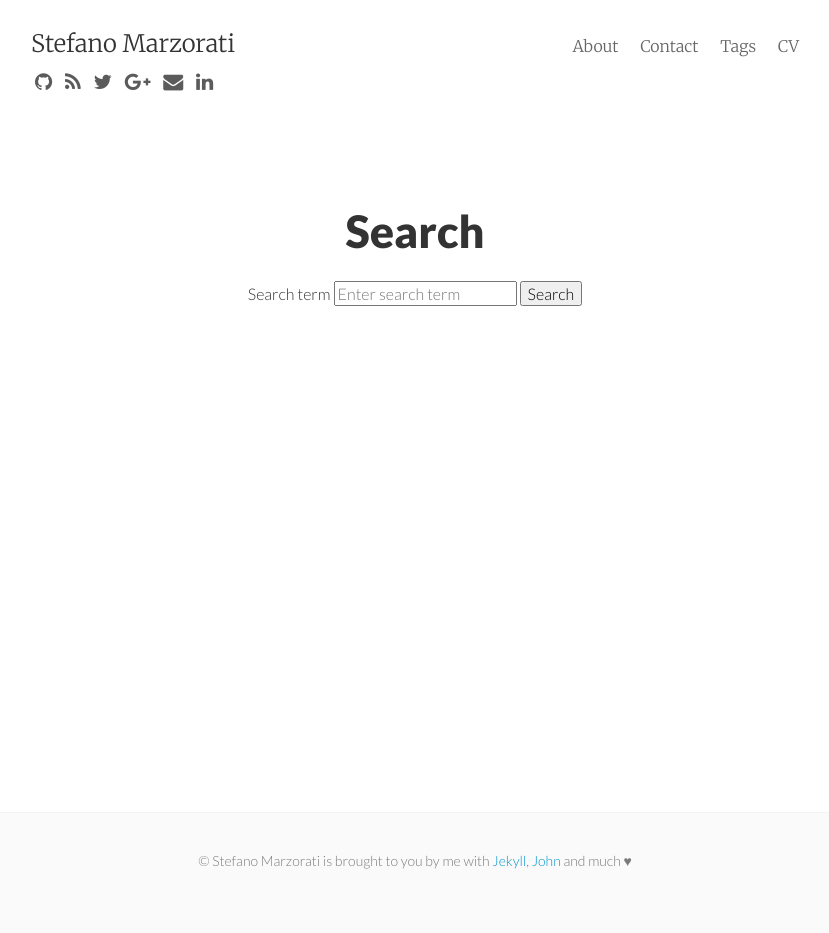
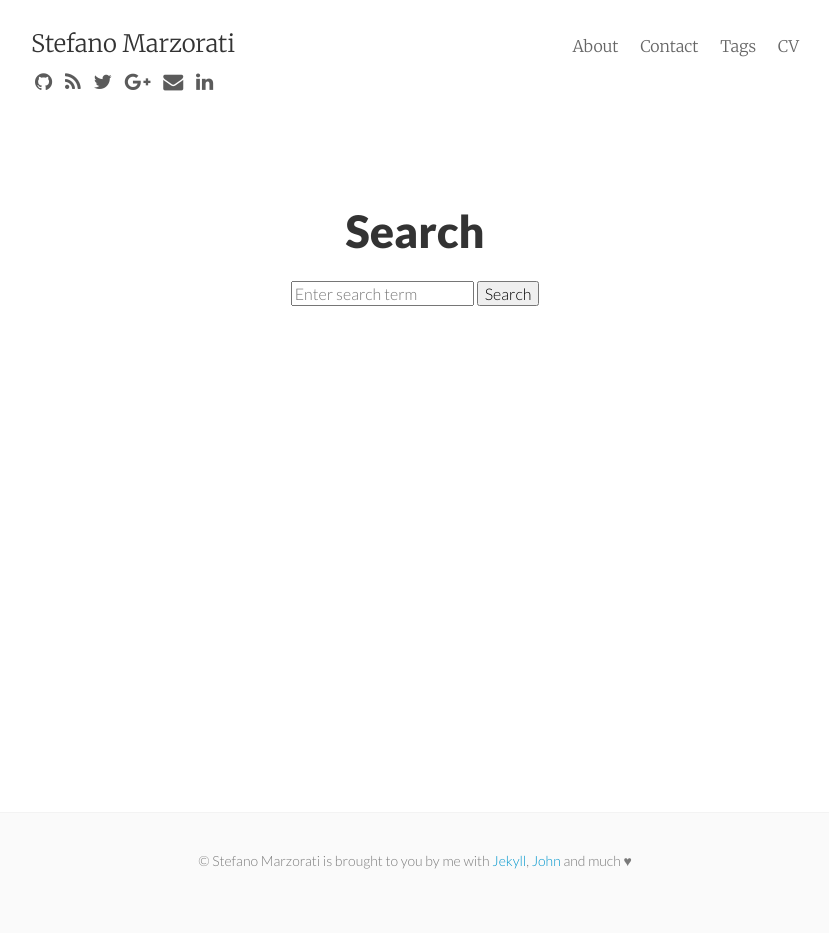
Before and after one commit to marste/Blog, a Jekyll site: the page built from search/index.html, in a window 1280 px wide. Shown: the whole page, without its empty margins (225-1054 px from the left). Built offline with Jekyll 4.4.1, drawn with Linux system fonts in a browser that asks for light colours; nearby versions of some CDN libraries; Markdown is read by kramdown in place of the engine named in the settings.

```diff
--- a/search/index.html
+++ b/search/index.html
@@ -8,7 +8,7 @@ search_omit: true
 
   <!-- Search form -->
   <form method="get" action="/search" data-search-form>
-    <label for="q">Search term</label>
+   <!--  <label for="q">Search term</label> -->
     <input type="search" name="q" id="q" placeholder="Enter search term" data-search-input />
     <input type="submit" value="Search" />
   </form>
```
